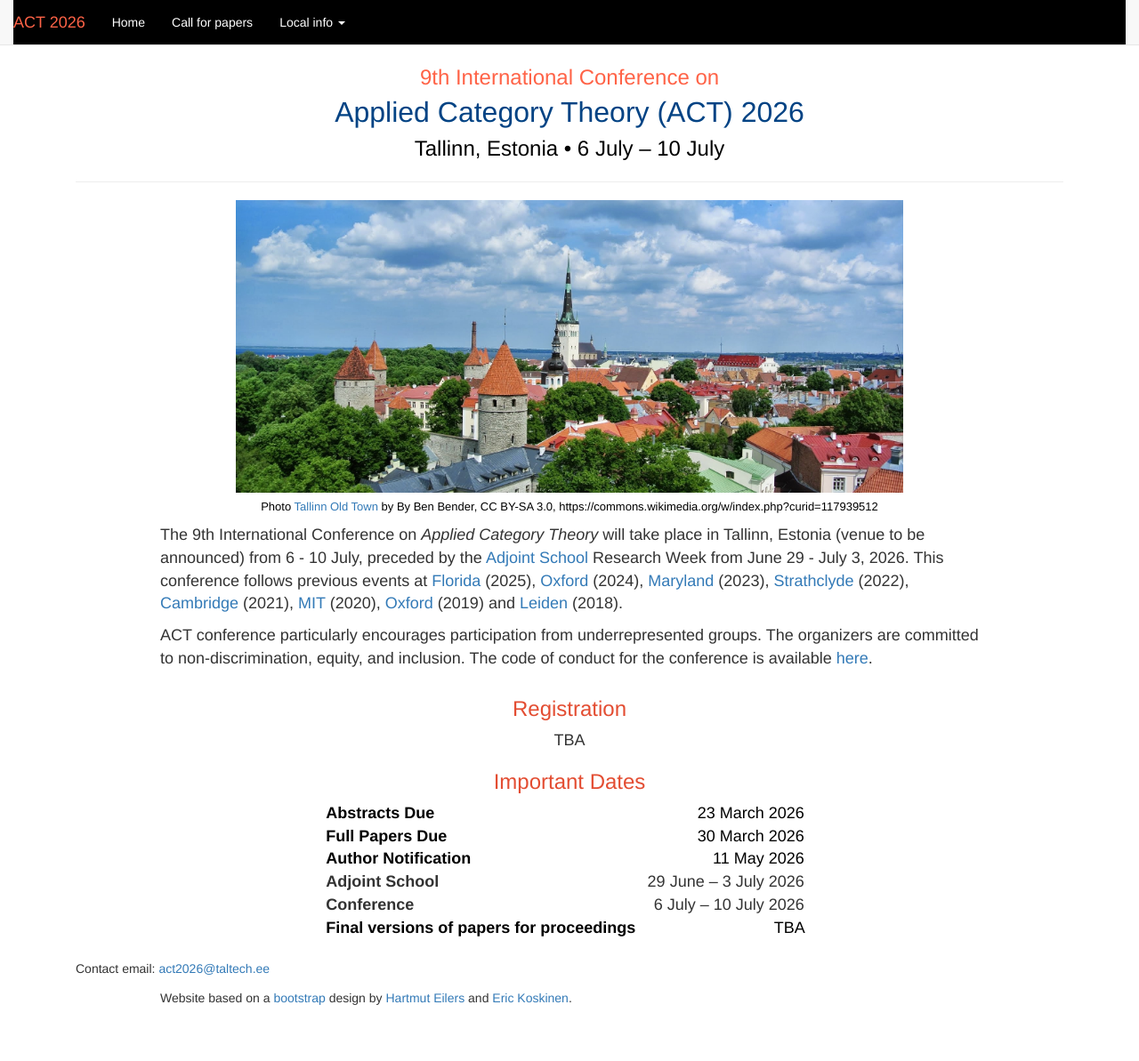
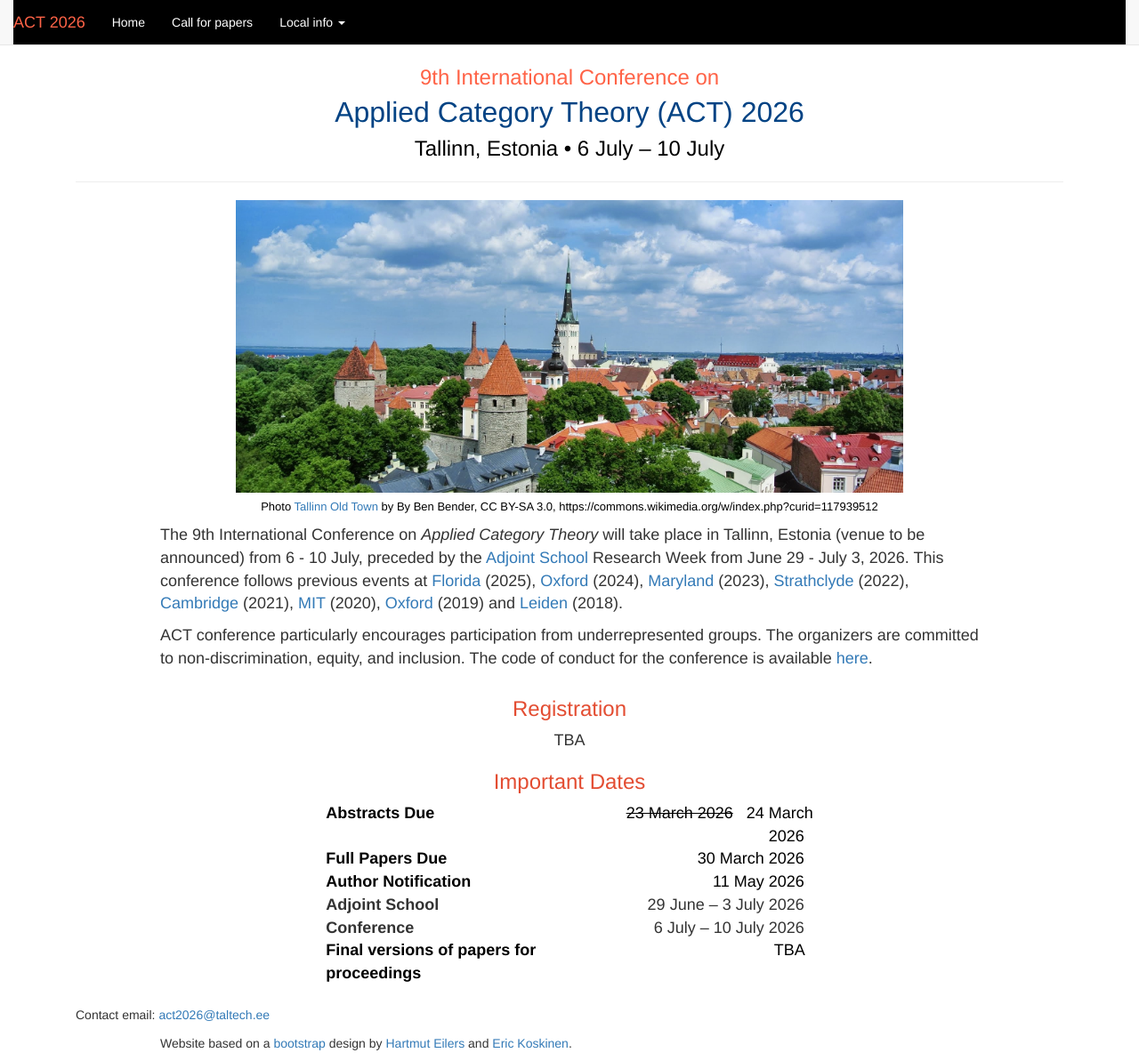
Before and after one commit to actconf2026/actconf2026.github.io, a Jekyll site: the page built from index.html, in a window 1280 px wide and 1193 px high. Shown: the whole window at 89% size. Built offline with Jekyll 4.4.1, drawn with Linux system fonts in a browser that asks for light colours.

Commit message:
Updating the Abstract submission deadline

```diff
--- a/cfp.html
+++ b/cfp.html
@@ -98,7 +98,7 @@ This is the same as previous instances of ACT.)
 <table class="table borderless" id="deadlines-table">
               <tbody>
         <tr>
-            <td><font color="black"><strong>Abstracts Due:</strong> 23 March 2026 </font></td>
+            <td><font color="black"><strong>Abstracts Due:</strong> <s>23 March 2026</s> 24 March 2026 &nbsp </font></td>
         </tr>
         <tr>
             <td><font color="black"><strong>Papers Due:</strong> 30 March 2026 </font></td>
--- a/index.html
+++ b/index.html
@@ -65,7 +65,7 @@ layout: act
           <tbody>
 		<tr>
 			<td><font color="black"><strong>Abstracts Due</strong></font></td>
-			<td style="text-align:right;"><font color="black"> 23 March 2026 &nbsp</font></td>
+			<td style="text-align:right;"><font color="black"> <s>23 March 2026</s> &nbsp; 24 March 2026 &nbsp</font></td>
 		</tr>
         <tr>
             <td><font color="black"><strong>Full Papers Due</strong></font></td>
```
